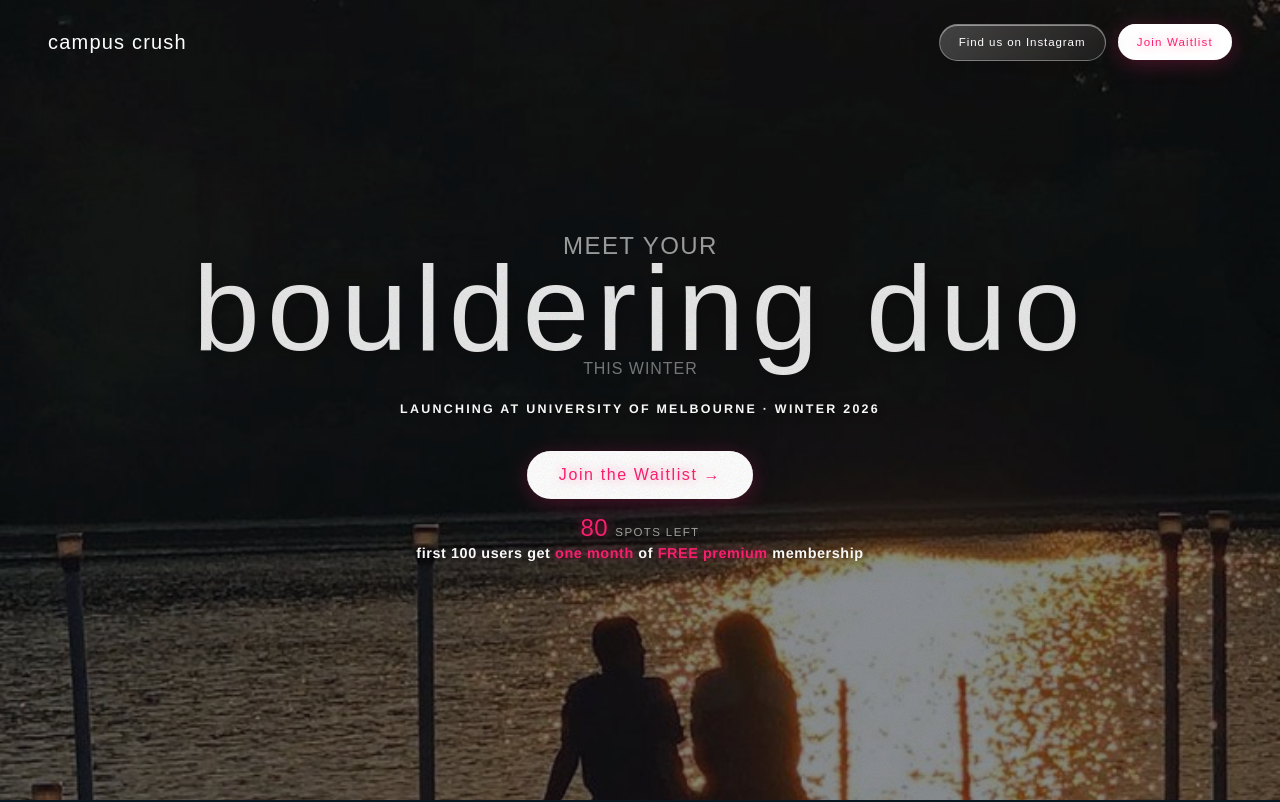
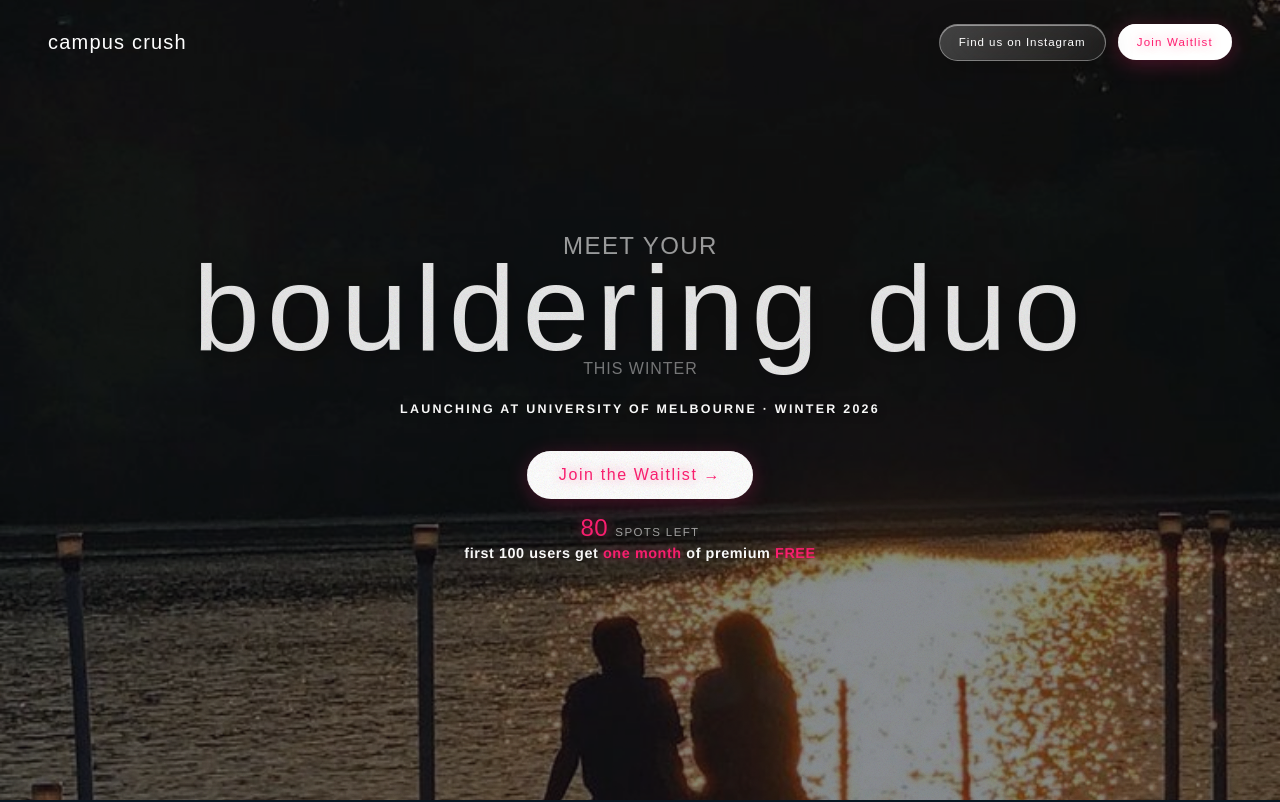
Before and after one commit to Joyceyte/campus-crush, a Next.js app: page / in a window 1280 px wide. Shown: the top 802 px of the page. Built offline with nearby package versions, Linux system fonts and the light colour scheme; no server answers; the database is empty; a web font is replaced by a local one.

Commit message:
Reword perk line to "one month of premium FREE"
Co-Authored-By: Claude Opus 4.8 (1M context) <noreply@anthropic.com>

```diff
--- a/components/Hero.tsx
+++ b/components/Hero.tsx
@@ -213,9 +213,9 @@ export default function Hero() {
             <span style={{ display: 'block', fontSize: '0.9rem', letterSpacing: '0.04em', fontWeight: 600, color: '#ffffff' }}>
               first 100 users get{' '}
               <span style={{ color: '#ff1f71', textShadow: '0 0 10px rgba(255,31,113,0.4)' }}>one month</span>
-              {' '}of{' '}
-              <span style={{ color: '#ff1f71', textShadow: '0 0 10px rgba(255,31,113,0.4)' }}>FREE premium</span>
-              {' '}membership
+              {' '}of premium{' '}
+              <span style={{ color: '#ff1f71', textShadow: '0 0 10px rgba(255,31,113,0.4)' }}>FREE</span>
+
             </span>
           </div>
         </div>
--- a/components/WaitlistModal.tsx
+++ b/components/WaitlistModal.tsx
@@ -189,7 +189,7 @@ export default function WaitlistModal() {
                 Join the Waitlist
               </h2>
               <p style={{ fontSize: "0.75rem", color: "#ff1f71", letterSpacing: "0.04em", fontWeight: 600 }}>
-                First 100 users get one month of free premium membership
+                First 100 users get one month of premium free
               </p>
             </div>
 
```
